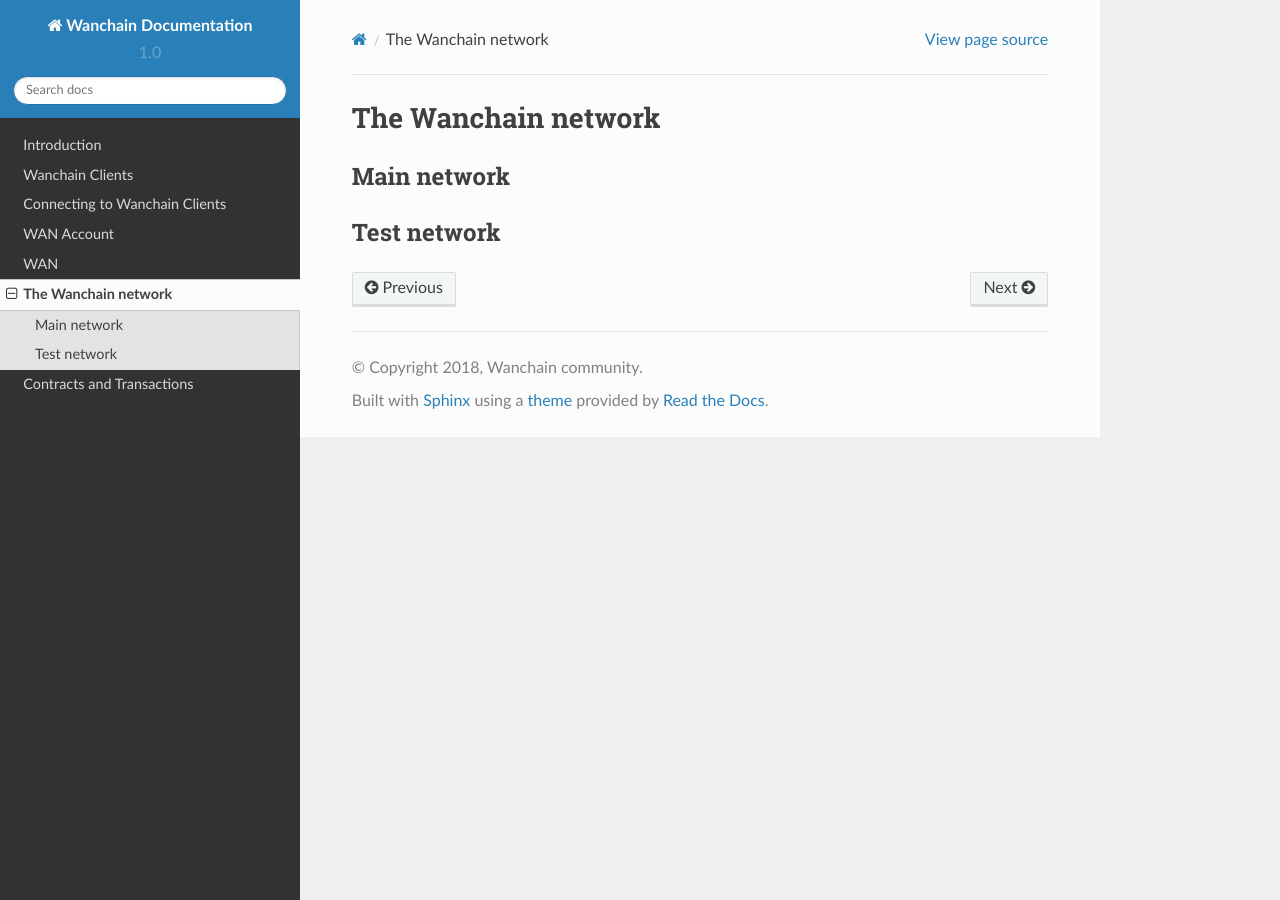
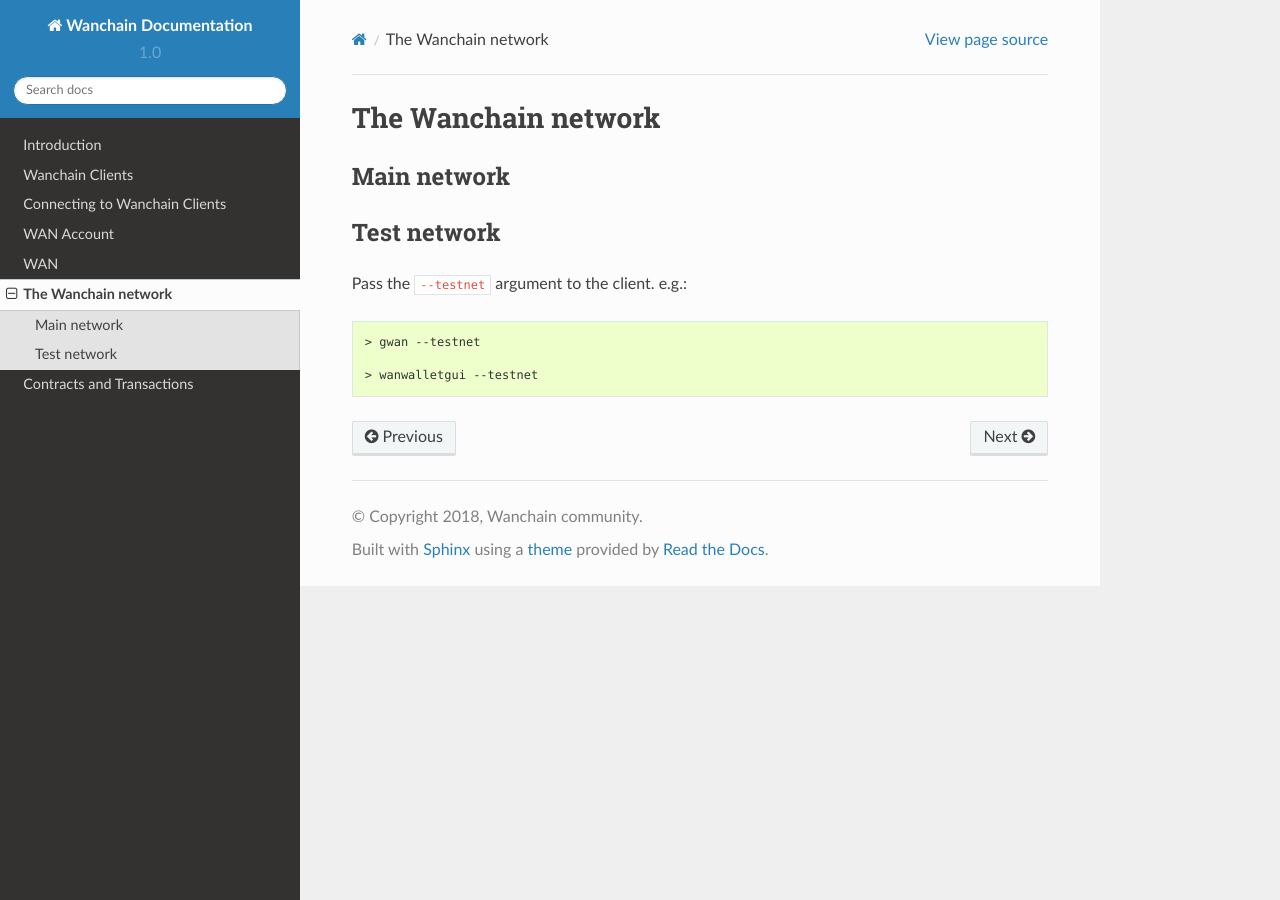
Before and after one commit to wanchain/wanchain_docs, a Sphinx documentation site: the page built from source/the-wanchain-network.rst, in a window 1280 px wide. Built offline with Sphinx 7.4.7 and the Read the Docs theme 2.0.0, drawn with Linux system fonts in a browser that asks for light colours.

Commit message:
Update the-wanchain-network.rst

```diff
--- a/source/the-wanchain-network.rst
+++ b/source/the-wanchain-network.rst
@@ -9,3 +9,11 @@
 ================================================================================
 Test network
 ================================================================================
+
+Pass the ``--testnet`` argument to the client. e.g.:
+
+.. code:: Console
+
+   > gwan --testnet
+
+   > wanwalletgui --testnet
```
